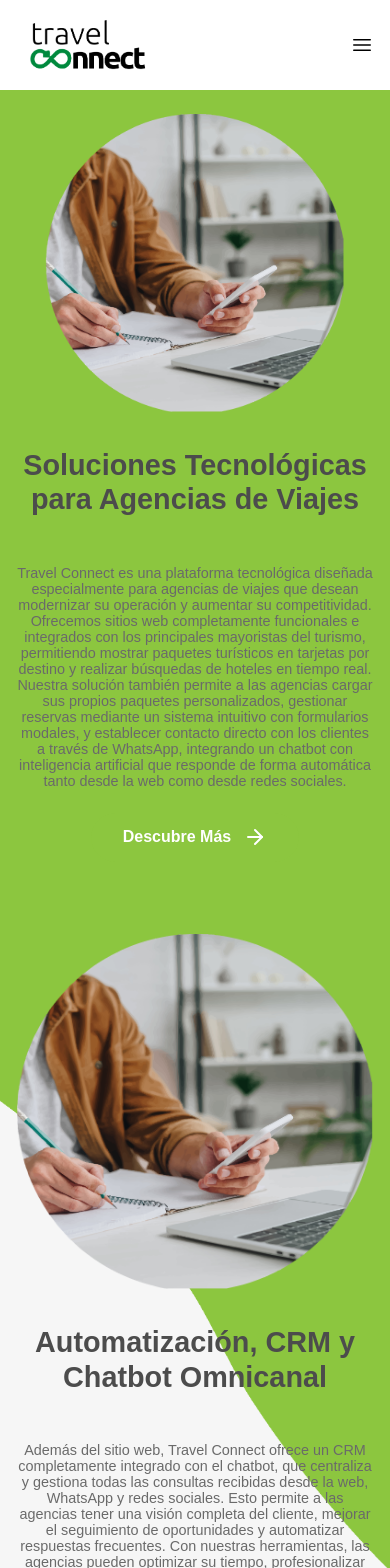
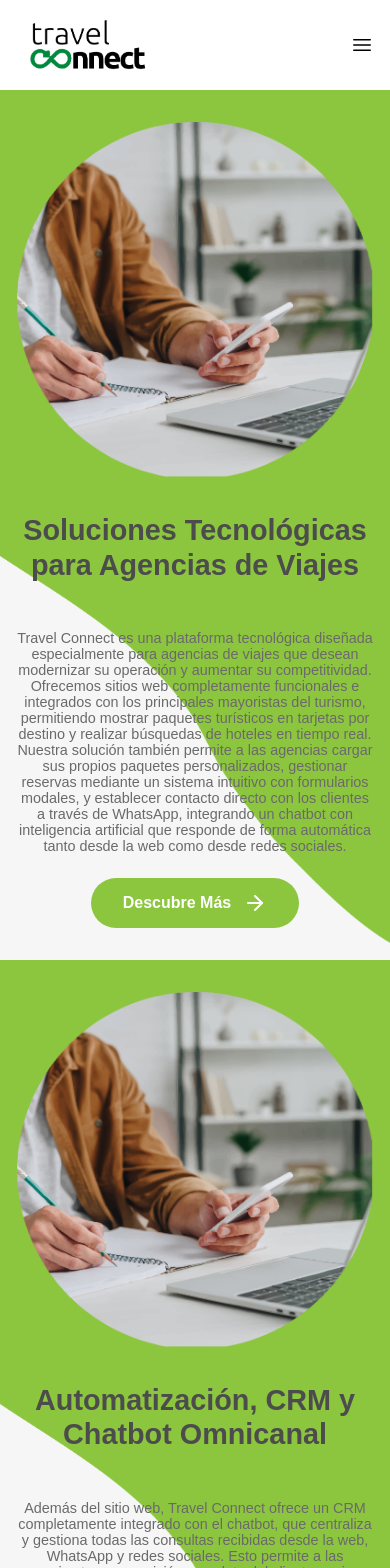
Before and after one commit to paolanovick/travel-connect-frontend, a React (Create React App) app: page / in a window 390 px wide. Shown: the top 1568 px of the page. Built offline with nearby package versions, Linux system fonts and the light colour scheme.

Commit message:
nosotros 3

```diff
--- a/src/App.css
+++ b/src/App.css
@@ -127,65 +127,80 @@
   }
 }
 
-/* NUEVA ESTRUCTURA: Contenedor unificado para secciones con background continuo */
-.home-banner-container.unified-sections {
+/* Wrapper para eliminar espacios entre secciones */
+.nosotros-wrapper {
+  position: relative;
+}
+
+/* Estilos para la sección principal (hero) - MANTENER ORIGINAL */
+.home-banner-container {
   display: flex;
-  flex-direction: column;
-  position: relative;
+  align-items: center;
+  justify-content: center;
+  gap: 2rem;
+  padding: 2rem;
   background-size: cover;
   background-position: center;
-  min-height: 100vh; /* Asegura altura suficiente para ambas secciones */
-  padding: 0; /* Sin padding en el contenedor principal */
+  position: relative;
+  min-height: 500px;
 }
 
-/* Background verde continuo que cubre todo el contenedor */
-.unified-sections .home-bannerImage-container {
+/* Eliminar margen entre secciones */
+.home-banner-container.first-section {
+  margin-bottom: 0;
+}
+
+.home-banner-container.second-section {
+  margin-top: 0;
+}
+
+/* Background siempre en la parte superior derecha - ORIGINAL */
+.home-bannerImage-container {
   position: absolute;
   top: 0;
   right: 0;
   z-index: -2;
-  width: 60%; /* Ajusta el ancho según prefieras */
+  max-width: 700px;
+  width: 50%;
   height: 100%;
 }
 
-.unified-sections .home-bannerImage-container img {
+.home-bannerImage-container img {
   width: 100%;
   height: 100%;
   object-fit: cover;
 }
 
-/* Cada sección de contenido */
-.section-content {
-  display: flex;
-  align-items: center;
-  justify-content: center;
-  gap: 2rem;
-  padding: 4rem 2rem; /* Padding individual para cada sección */
-  position: relative;
-  z-index: 1;
-  min-height: 50vh; /* Cada sección ocupa al menos la mitad de la pantalla */
+/* Hacer la imagen responsiva en pantallas medianas */
+@media (max-width: 1200px) {
+  .home-bannerImage-container {
+    width: 60%;
+  }
 }
 
-/* Orden normal para la primera sección */
-.section-content .home-text-section {
+/* Hacer la imagen responsiva en pantallas pequeñas */
+@media (max-width: 800px) {
+  .home-bannerImage-container {
+    width: 70%;
+  }
+}
+
+.home-image-section {
+  max-width: 500px;
+  flex: 1;
+  z-index: 1;
+}
+
+.home-text-section {
   flex: 1;
   display: flex;
   flex-direction: column;
   justify-content: center;
   align-items: flex-start;
+  padding: 0;
+  margin: 0;
+  z-index: 1;
   max-width: 700px;
-  z-index: 2;
-}
-
-.section-content .home-image-section {
-  flex: 1;
-  max-width: 500px;
-  z-index: 1;
-}
-
-/* Orden invertido para la segunda sección */
-.section-content.reverse-order {
-  flex-direction: row-reverse;
 }
 
 /* Estilos de texto y botones (mantener los originales) */
@@ -229,37 +244,57 @@
   background-color: #000000;
 }
 
-/* Responsividad para las secciones unificadas */
-@media (max-width: 1200px) {
-  .unified-sections .home-bannerImage-container {
-    width: 70%;
+/* CORRECCIÓN: Responsive para móviles - MANTENER COMPORTAMIENTO ORIGINAL */
+@media (max-width: 1024px) {
+  .home-banner-container {
+    flex-direction: column;
+    text-align: center;
+    gap: 1rem;
+    padding: 2rem 1rem;
+    align-items: center;
+  }
+
+  .home-text-section {
+    align-items: center;
+    text-align: center;
+    order: 2; /* El texto va después de la imagen */
+    z-index: 2;
+  }
+
+  .home-image-section {
+    max-width: 400px;
+    order: 1; /* La imagen va primero */
+    z-index: 1;
+    margin-bottom: 1rem;
+  }
+
+  /* Asegurar que el fondo verde se mantenga */
+  .home-bannerImage-container {
+    position: absolute;
+    top: 0;
+    right: 0;
+    width: 100%;
+    height: 100%;
+    z-index: -1;
   }
 }
 
+/* Para la segunda sección - mantener orden normal */
+.home-banner-container.second-section {
+  flex-direction: column;
+}
+
 @media (max-width: 1024px) {
-  .section-content,
-  .section-content.reverse-order {
-    flex-direction: column;
-    text-align: center;
-    gap: 2rem;
-    padding: 3rem 1rem;
+  .home-banner-container.second-section {
+    flex-direction: column; /* Mantener orden normal, no reverse */
   }
 
-  .section-content .home-text-section {
-    align-items: center;
-    text-align: center;
-    order: 2; /* Texto siempre abajo en móvil */
+  .home-banner-container.second-section .home-image-section {
+    order: 1; /* Imagen arriba */
   }
 
-  .section-content .home-image-section,
-  .section-content.reverse-order .home-image-section {
-    max-width: 400px;
-    order: 1; /* Imagen siempre arriba en móvil */
-  }
-
-  /* Background verde cubre toda la pantalla en móvil */
-  .unified-sections .home-bannerImage-container {
-    width: 100%;
+  .home-banner-container.second-section .home-text-section {
+    order: 2; /* Texto abajo */
   }
 }
 
--- a/src/Components/Nosotros.js
+++ b/src/Components/Nosotros.js
@@ -7,33 +7,29 @@
 
 const Nosotros = () => {
   return (
-    <>
-      {/* Contenedor unificado con background continuo */}
-      <div className="home-banner-container unified-sections">
-        {/* Background verde continuo */}
+    <div className="nosotros-wrapper">
+      {/* Primera sección - originalmente de Home */}
+      <div className="home-banner-container first-section">
         <div className="home-bannerImage-container">
           <img src={BannerBackground} alt="Fondo del banner principal" />
         </div>
-
-        {/* Primera sección */}
-        <div className="section-content">
         <div className="home-text-section">
           <h1 className="primary-heading">
             Soluciones Tecnológicas para Agencias de Viajes
           </h1>
           <p className="primary-text">
-              Travel Connect es una plataforma tecnológica diseñada
-              especialmente para agencias de viajes que desean modernizar su
-              operación y aumentar su competitividad. Ofrecemos sitios web
-              completamente funcionales e integrados con los principales
-              mayoristas del turismo, permitiendo mostrar paquetes turísticos en
-              tarjetas por destino y realizar búsquedas de hoteles en tiempo
-              real. Nuestra solución también permite a las agencias cargar sus
-              propios paquetes personalizados, gestionar reservas mediante un
-              sistema intuitivo con formularios modales, y establecer contacto
-              directo con los clientes a través de WhatsApp, integrando un
-              chatbot con inteligencia artificial que responde de forma
-              automática tanto desde la web como desde redes sociales.
+            Travel Connect es una plataforma tecnológica diseñada especialmente
+            para agencias de viajes que desean modernizar su operación y
+            aumentar su competitividad. Ofrecemos sitios web completamente
+            funcionales e integrados con los principales mayoristas del turismo,
+            permitiendo mostrar paquetes turísticos en tarjetas por destino y
+            realizar búsquedas de hoteles en tiempo real. Nuestra solución
+            también permite a las agencias cargar sus propios paquetes
+            personalizados, gestionar reservas mediante un sistema intuitivo con
+            formularios modales, y establecer contacto directo con los clientes
+            a través de WhatsApp, integrando un chatbot con inteligencia
+            artificial que responde de forma automática tanto desde la web como
+            desde redes sociales.
           </p>
           <button className="secondary-button">
             Descubre Más <FiArrowRight />
@@ -44,8 +40,11 @@
         </div>
       </div>
 
-        {/* Segunda sección con orden invertido */}
-        <div className="section-content reverse-order">
+      {/* Segunda sección - con background extendido */}
+      <div className="home-banner-container second-section">
+        <div className="home-bannerImage-container">
+          <img src={BannerBackground} alt="Fondo del banner principal" />
+        </div>
         <div className="home-image-section">
           <img src={BannerImage} alt="Imagen ilustrativa de viajes" />
         </div>
@@ -59,11 +58,11 @@
             consultas recibidas desde la web, WhatsApp y redes sociales. Esto
             permite a las agencias tener una visión completa del cliente,
             mejorar el seguimiento de oportunidades y automatizar respuestas
-              frecuentes. Con nuestras herramientas, las agencias pueden
-              optimizar su tiempo, profesionalizar su atención al cliente y
-              aumentar sus ventas. Travel Connect no solo brinda tecnología,
-              sino una transformación completa del modelo de negocio para el
-              ecosistema digital actual.
+            frecuentes. Con nuestras herramientas, las agencias pueden optimizar
+            su tiempo, profesionalizar su atención al cliente y aumentar sus
+            ventas. Travel Connect no solo brinda tecnología, sino una
+            transformación completa del modelo de negocio para el ecosistema
+            digital actual.
           </p>
           <button className="secondary-button">
             Descubre Más <FiArrowRight />
@@ -71,7 +70,6 @@
         </div>
       </div>
     </div>
-    </>
   );
 };
 
```
Lines whose indentation alone changed are shown as unchanged.
